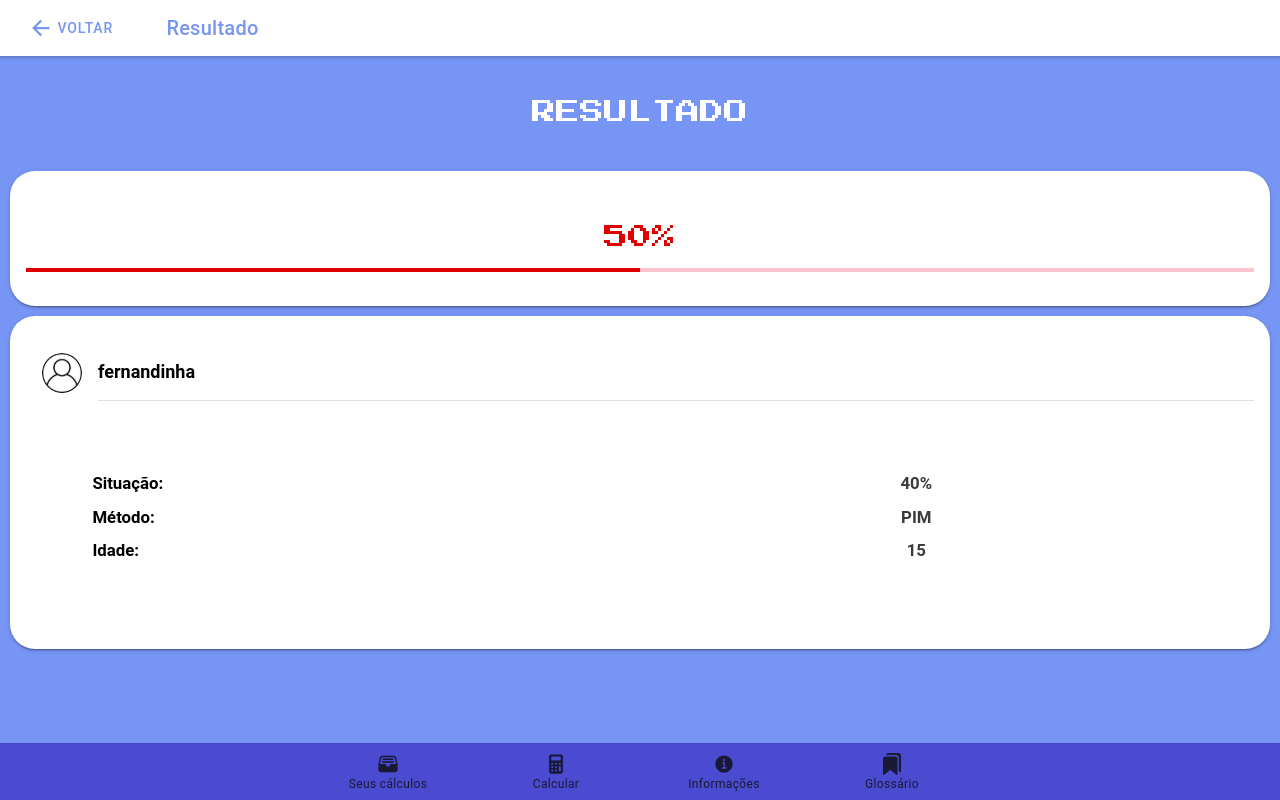
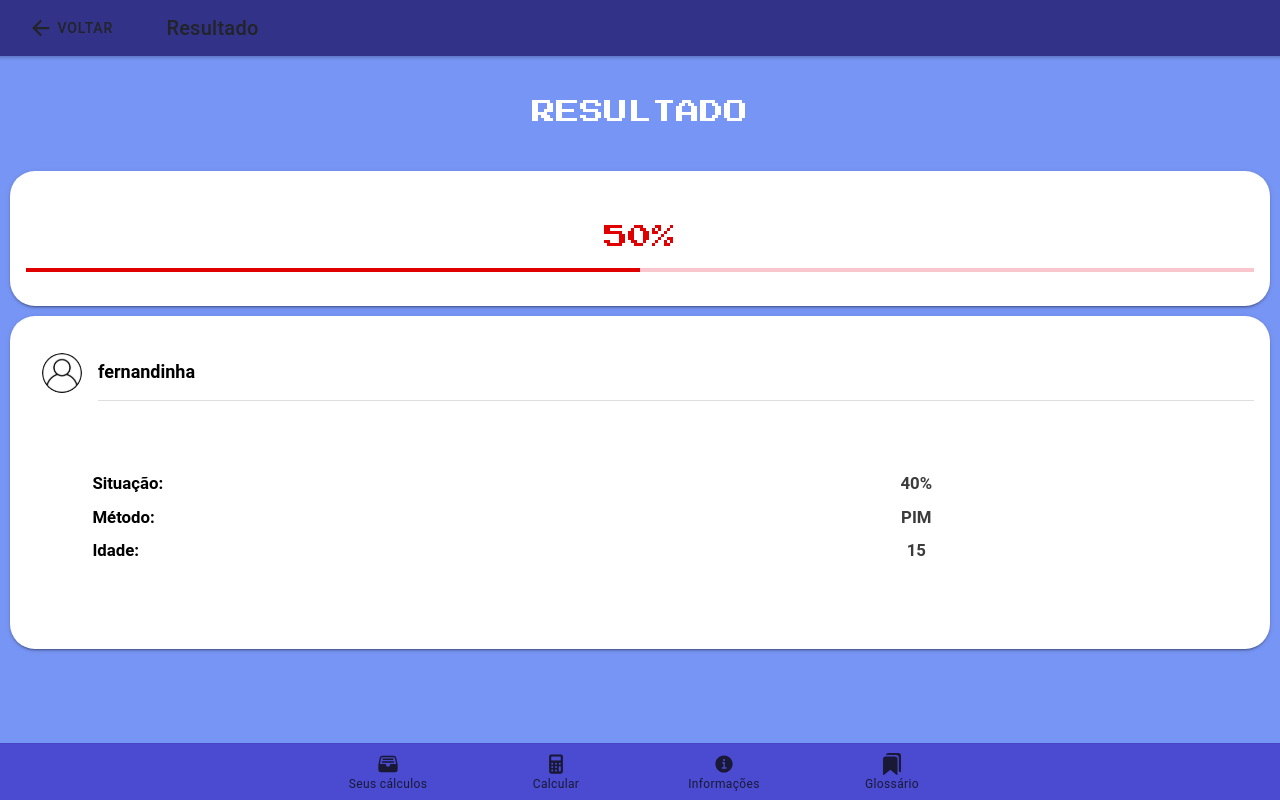
Before and after one commit to embscimatec/PimPelod2, a React (Create React App) app: page /resultado in a window 1280 px wide. Built offline with nearby package versions, Linux system fonts and the light colour scheme.

Commit message:
Ajeitando cores do toolbar da página de resultados

```diff
--- a/src/pages/Resultado/index.tsx
+++ b/src/pages/Resultado/index.tsx
@@ -9,11 +9,11 @@ const Resultado: React.FC = () => {
         <>
             <IonPage>
                 <IonHeader>
-                    <IonToolbar>
+                    <IonToolbar color="tertiary">
                         <IonButton slot="start" fill="clear">
-                            <IonBackButton defaultHref="/calcular" color="primary" text="Voltar"/>
+                            <IonBackButton defaultHref="/calcular" color="dark" text="Voltar"/>
                         </IonButton>
-                        <IonTitle color="primary">Resultado</IonTitle>
+                        <IonTitle color="dark">Resultado</IonTitle>
                     </IonToolbar>
                 </IonHeader>
                 <IonContent color="primary">
```
